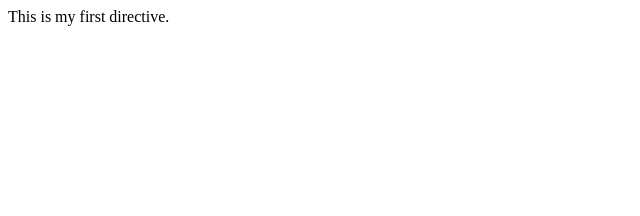
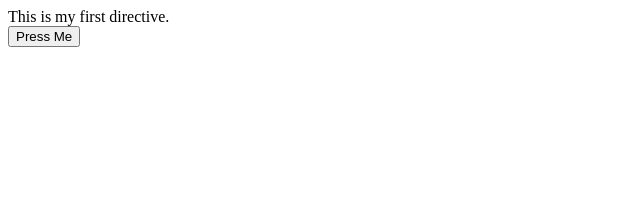
Before and after one commit to jefdewitt/jekyll_portfolio, a Jekyll site: the page built from master-log.md, in a window 1280 px wide. Shown: the top 216 px of the page, without its empty margins (0-640 px from the left). Built offline with Jekyll 4.4.1, drawn with Linux system fonts in a browser that asks for light colours.

Commit message:
adds angular ctrl and new typewrite image

```diff
--- a/_layouts/angular-app.html
+++ b/_layouts/angular-app.html
@@ -10,6 +10,9 @@
   <div first-element></div>
   <second-element></second-element>
 
+  <div ng-controller="firstCtrl">
+      <button ng-click="helloWorld()">Press Me</button>
+
   <script src="../vendor/angular.js" type="text/javascript"></script>
   <script src="../scripts/app.js" type="text/javascript"></script>
   <script src="../scripts/master-log.js" type="text/javascript"></script>
--- a/_layouts/post.html
+++ b/_layouts/post.html
@@ -4,7 +4,7 @@ layout: default
 <article class="post" itemscope itemtype="http://schema.org/BlogPosting">
 
   <header class="post-header">
-    <img src="{{ site.baseurl }}/images/typewriter.jpg" alt="">
+    <img src="{{ site.baseurl }}/images/typewriter-slim.jpg" alt="">
     <h1 class="post-title" itemprop="name headline">{{ page.title }}</h1>
   </header>
 
--- a/scripts/app.js
+++ b/scripts/app.js
@@ -1 +1,7 @@
-angular.module('angularApp', []);
+angular.module('angularApp', [])
+
+.controller('firstCtrl', function($scope) {
+    $scope.helloWorld = function() {
+        document.write('You just pressed the button.');
+    };
+});
```
Also changed, not shown: images/typewriter-slim.jpg (added).
